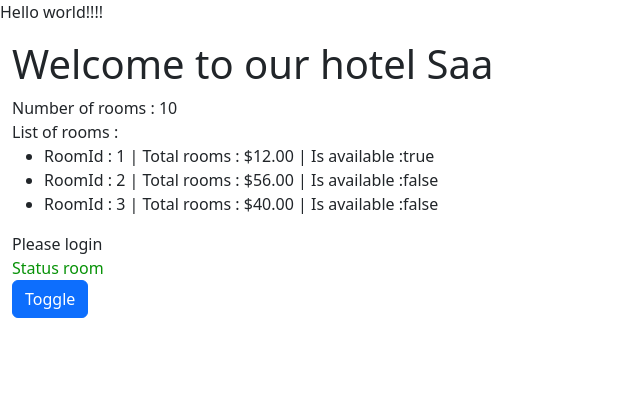
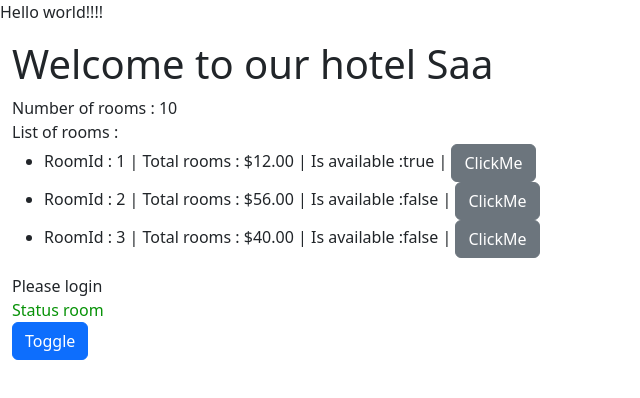
Before and after one commit to MohammedDevX/Learn-angular, an Angular app: page / in a window 1280 px wide. Shown: the top 398 px of the page, without its empty margins (0-640 px from the left). Built offline with nearby package versions, Linux system fonts and the light colour scheme.

Commit message:
Explain how to bind data from shild comp to mother one by using @Output

```diff
--- a/src/app/rooms/rooms-list/rooms-list.html
+++ b/src/app/rooms/rooms-list/rooms-list.html
@@ -3,7 +3,7 @@
   @for (room of rooms; track room.id) {
     <!-- For ex this pipe add $ cion to the number etc ... -->
     <li>
-      RoomId : {{ room.id }} | Total rooms : {{ room.totalRooms | currency }} | Is available :{{ room.availableRoom }}
+      RoomId : {{ room.id }} | Total rooms : {{ room.totalRooms | currency }} | Is available :{{ room.availableRoom }} | <input type="button" class="btn btn-secondary" (click)="selectedRoom(room)" value="ClickMe">
     </li>
   }
 </ul>
--- a/src/app/rooms/rooms-list/rooms-list.ts
+++ b/src/app/rooms/rooms-list/rooms-list.ts
@@ -1,22 +1,39 @@
-import { Component, Input } from '@angular/core';
+import { Component, EventEmitter, Input, Output } from '@angular/core';
 import { IRooms } from '../irooms';
 import { CommonModule } from '@angular/common';
+import { FormsModule } from '@angular/forms';
 
 @Component({
   selector: 'app-rooms-list',
-  imports: [CommonModule],
+  imports: [CommonModule, FormsModule],
   templateUrl: './rooms-list.html',
   styleUrl: './rooms-list.css',
 })
 export class RoomsList {
-  // Binding data from component to other :
-  // The @Input decorator bind data from comp to other, in this exemple :
+  /*
+    Binding data from component to other :
+    - @Input
+    - @Output
+  */
+
+  // @Input :
+  // The @Input decorator bind data from mother comp to shild one, in this exemple :
   // we have a list of rooms who can be used in defferents pages, so automaticly you are going
   // to think about use this list as reutilisable component, but the probleme is hwo we can bind
   // data from the comp to this comp ?
   // The solution is using @Input so we create the used object and we call the selector of this
   // comp in the targeted comp and we pass the name of this object : see the rooms comp
-
   @Input()
   rooms: IRooms[] = [];
+
+  // @Output :
+  // The @output decorator bind data from shild comp to mother one, in this exemple :
+  // we have the list of rooms and against each room we have a button that call selectedRoom function
+  // in each click event that send the room object to the mother comp
+  @Output()
+  selected = new EventEmitter<IRooms>();
+
+  selectedRoom(room: IRooms) {
+    this.selected.emit(room);
+  }
 }
--- a/src/app/rooms/rooms.html
+++ b/src/app/rooms/rooms.html
@@ -23,7 +23,8 @@
         <!-- } -->
       <!-- </ul> -->
 
-      <app-rooms-list [rooms]="roomList"></app-rooms-list>
+      <app-rooms-list [rooms]="roomList" (selected)="onSelectRoom($event)"></app-rooms-list>
+      <!-- <app-rooms-list (selected)="onSelectNumber($event)">hy</app-rooms-list> -->
     </div>
   </div>
   <!-- This is (switch) directive -->
--- a/src/app/rooms/rooms.ts
+++ b/src/app/rooms/rooms.ts
@@ -45,5 +45,10 @@ export class Rooms {
 
   role: string = "client";
 
-  // Pipes : methodes to transforme the objects
+  // Pipes : methodes to transforme the objects, see the template page
+
+  // Here this function get tha room object from shild comp called every seleted event
+  onSelectRoom(room: IRooms) {
+    console.log("The room is : ", room);
+  }
 }
```
